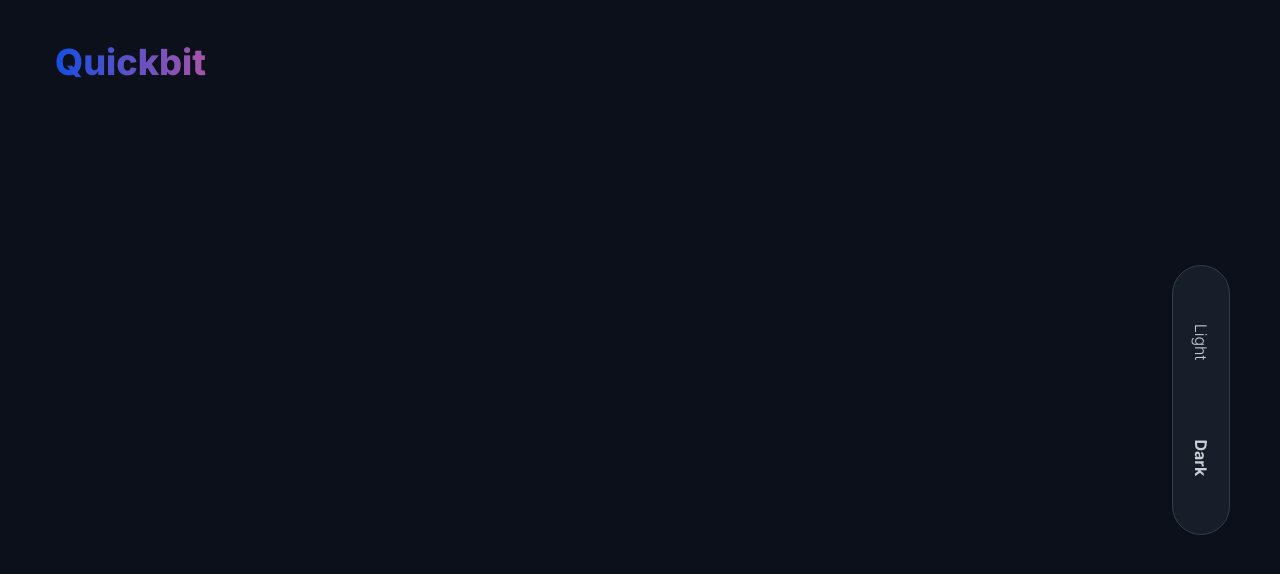
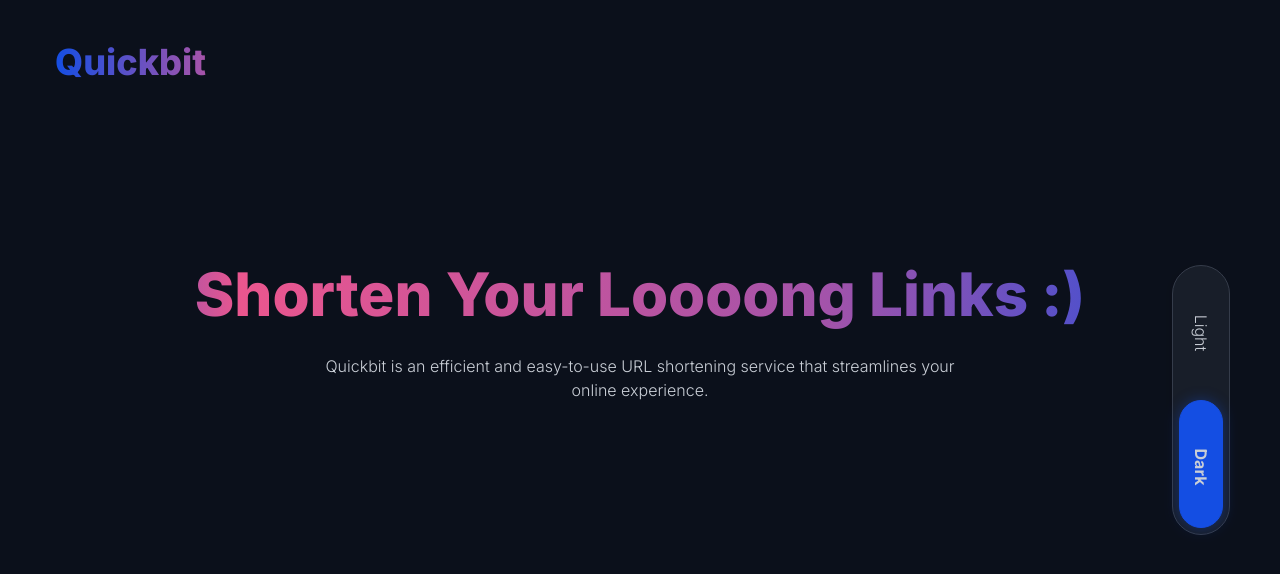
Before and after one commit to rohit-singh-bisht/quickbit, a React (Create React App) app in the folder client/: page / in a window 1280 px wide. Before the commit this address had no page. Shown: the top 574 px of the page. Built offline with nearby package versions, Linux system fonts and the light colour scheme.

Commit message:
home page initial fixes

```diff
--- a/client/src/App.tsx
+++ b/client/src/App.tsx
@@ -1,6 +1,7 @@
 import Header from "./components/Header";
 import { BrowserRouter, Routes, Route } from "react-router-dom";
 import ToggleTheme from "./components/ToggleTheme";
+import Home from "./pages/Home";
 
 function App() {
   return (
@@ -8,7 +9,9 @@ function App() {
       <ToggleTheme />
       <BrowserRouter>
         <Header />
-        <Routes>{/* <Route path="/" element={}></Route> */}</Routes>
+        <Routes>
+          <Route path="/" element={<Home />}></Route>
+        </Routes>
       </BrowserRouter>
     </>
   );
--- a/client/src/components/Header.tsx
+++ b/client/src/components/Header.tsx
@@ -1,12 +1,9 @@
 import React from "react";
 import { useThemeContext } from "../context/ColorThemeContext";
 import styled from "styled-components";
+import { Styles } from "../interfaces";
 
-interface HeaderProps {
-  themeColor: { gradient: string };
-}
-
-const HeaderStyled = styled.header<HeaderProps>`
+const HeaderStyled = styled.header<Styles>`
   padding: 4rem 5.5rem;
   .logo {
     font-size: 3.6rem;
--- a/client/src/components/ToggleTheme.tsx
+++ b/client/src/components/ToggleTheme.tsx
@@ -1,23 +1,14 @@
 import { useThemeContext } from "../context/ColorThemeContext";
 import styled from "styled-components";
-
-interface Styles {
-  themeColor: {
-    gradient: string;
-    text: string;
-    border: string;
-    textGrey: string;
-  };
-}
+import { Styles } from "../interfaces";
 
 const ToggleThemeStyle = styled.div<Styles>`
   width: 27rem;
   height: 5.8rem;
-  padding: 2.1rem 2.5rem;
+  padding: 2.1rem 0rem;
   display: inline-flex;
   justify-content: space-around;
   align-items: center;
-  gap: 1.4rem;
   position: fixed;
   right: 5rem;
   top: calc(50% + 16.4rem);
@@ -28,14 +19,17 @@ const ToggleThemeStyle = styled.div<Styles>`
   background: ${({ themeColor }) => themeColor?.textGrey};
   box-shadow: 0rem 0.4rem 1rem 0rem rgba(0, 0, 0, 0.1);
   .toggle__div {
+    width: 50%;
     color: #c9ced6;
     font-size: 1.6rem;
     font-weight: 300;
     line-height: 2.8rem;
     display: flex;
+    justify-content: center;
     transition: all 0.3s ease-in;
     cursor: pointer;
     padding: 2.1rem 2.5rem;
+    position: relative;
     &.active {
       font-weight: 700;
     }
@@ -46,6 +40,18 @@ const ToggleThemeStyle = styled.div<Styles>`
   .dark__theme {
     gap: 1rem;
   }
+  .active__bar {
+    border-radius: 4.8rem;
+    border: 1px solid ${({ themeColor }) => themeColor?.primaryBlue};
+    background: ${({ themeColor }) => themeColor?.primaryBlue};
+    box-shadow: 0rem 0rem 1.4rem 0rem rgba(20, 78, 227, 0.38);
+    width: calc(50% - 0.6rem);
+    position: absolute;
+    left: 0.6rem;
+    top: 0.6rem;
+    height: 4.4rem;
+    transition: all 0.3s;
+  }
 `;
 
 const ToggleTheme = () => {
@@ -53,6 +59,12 @@ const ToggleTheme = () => {
 
   return (
     <ToggleThemeStyle themeColor={themeColor}>
+      <div
+        className="active__bar"
+        style={{
+          transform: `translateX(${theme === "light" ? "0px" : "100%"})`,
+        }}
+      />
       <div
         onClick={toggleTheme}
         className={`light__theme toggle__div ${
--- a/client/src/context/ColorThemeContext.tsx
+++ b/client/src/context/ColorThemeContext.tsx
@@ -9,7 +9,7 @@ import { themeStyles } from "../shared/themeStyles";
 
 export type Theme = "light" | "dark";
 
-interface ThemeColor {
+export interface ThemeColor {
   primaryPink: string;
   primaryBlue: string;
   background: string;
--- /dev/null
+++ b/client/src/interfaces.tsx
@@ -0,0 +1,5 @@
+import { ThemeColor } from "./context/ColorThemeContext";
+
+export interface Styles {
+  themeColor: ThemeColor;
+}
--- /dev/null
+++ b/client/src/pages/Home.tsx
@@ -0,0 +1,43 @@
+import React from "react";
+import styled from "styled-components";
+import { Styles } from "../interfaces";
+import { useThemeContext } from "../context/ColorThemeContext";
+
+const HomeStyle = styled.div<Styles>`
+  .title {
+    background-image: ${({ themeColor }) => themeColor?.gradient};
+    color: transparent;
+    -webkit-background-clip: text;
+    font-size: 6rem;
+    font-weight: 800;
+    line-height: 8rem;
+    text-align: center;
+    margin-top: 13rem;
+    margin-bottom: 2rem;
+  }
+  .subtitle {
+    max-width: 63.4rem;
+    margin: auto;
+    text-align: center;
+    font-size: 1.6rem;
+    font-weight: 300;
+    line-height: 2.4rem;
+    color: ${({ themeColor }) => themeColor?.text};
+    margin-bottom: 4.6rem;
+  }
+`;
+
+const Home = () => {
+  const { themeColor } = useThemeContext();
+  return (
+    <HomeStyle themeColor={themeColor}>
+      <h1 className="title">Shorten Your Loooong Links :)</h1>
+      <p className="subtitle">
+        Quickbit is an efficient and easy-to-use URL shortening service that
+        streamlines your online experience.
+      </p>
+    </HomeStyle>
+  );
+};
+
+export default Home;
```
